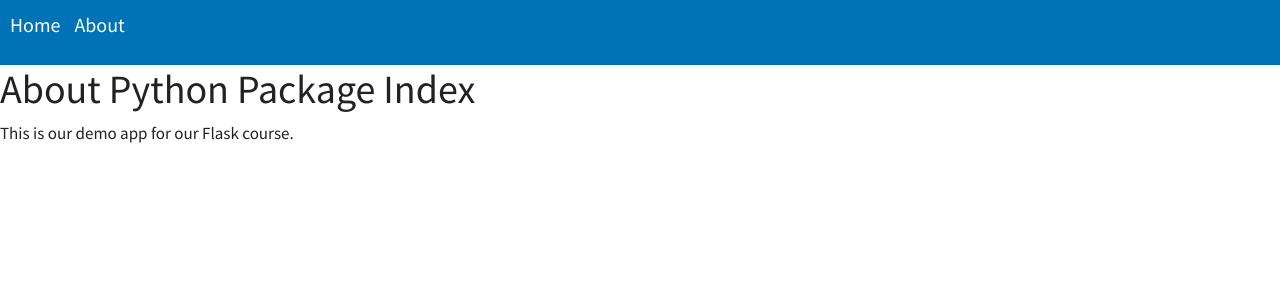
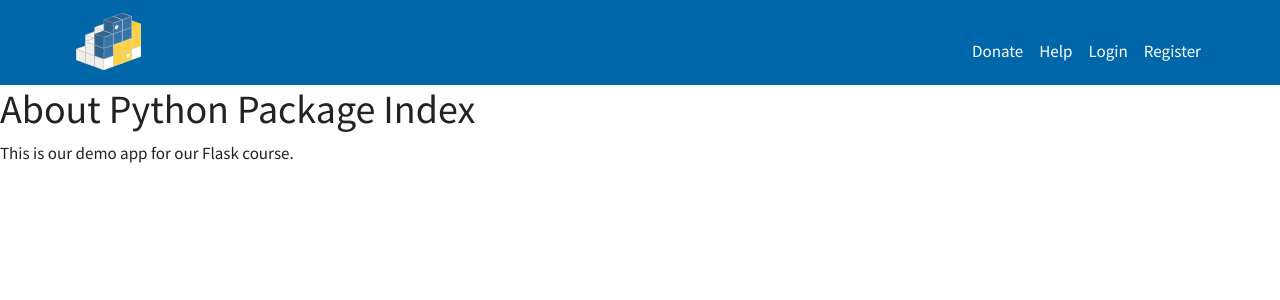
Before and after one commit to tleonhardt/pypi, a Flask app: page /about in a window 1280 px wide. Shown: the top 300 px of the page. Run offline with Flask 2, Linux system fonts and the light colour scheme; some libraries are stand-ins or nearby versions.

Commit message:
Added Bootstrap navbar

```diff
--- /dev/null
+++ b/pypi_org/static/css/nav.css
@@ -0,0 +1,80 @@
+
+.navbar {
+    border-radius: 0px;
+    padding-bottom: 10px;
+}
+
+.navbar-inverse .navbar-collapse, .navbar-inverse .navbar-form {
+    border-color: #02377c;
+
+    color: white;
+}
+
+.navbar-inverse {
+    background-color: #0066aa;
+    border-color: #0067a3;
+}
+
+.navbar-inverse .navbar-nav > .active > a, .navbar-inverse .navbar-nav > .active > a:hover, .navbar-inverse .navbar-nav > .active > a:focus {
+    color: #fff;
+    background-color: #024bbf;
+}
+
+.navbar-inverse .navbar-brand,
+.navbar-inverse .navbar-nav > li > a {
+    color: #fff;
+}
+
+.navbar-inverse .navbar-brand:hover {
+    text-decoration: underline;
+}
+
+.navbar-inverse .navbar-toggle {
+    border-color: #eee;
+}
+
+.navbar {
+    margin-bottom: 0px;
+}
+
+
+.navbar-brand img {
+    width: 65px;
+    margin-left: 60px;
+}
+
+.navbar-inverse .navbar-toggle {
+    margin-top: 20px;
+}
+
+.navbar-nav li {
+    margin-top: 20px;
+}
+
+#last_nav_link {
+    margin-right: 45px;
+}
+
+nav {
+    padding: 10px;
+    font-size: 17px;
+    color: white;
+    height: 85px;
+    background-color: #0073b7;
+}
+
+nav > a {
+    color: white;
+    margin-right: 10px;
+}
+
+.nav-expand-line {
+    height: 2px;
+    margin: 6px;
+    background-color: white;
+}
+
+#navbarSupportedContent {
+    background-color: #0066aa;
+    padding: 10px;
+}
--- a/pypi_org/static/css/site.css
+++ b/pypi_org/static/css/site.css
@@ -7,26 +7,9 @@
     font-size: 17px;
 }
 
-.title {
-    font-weight: bold;
-}
-
 .main_content {
     padding: 0px;
     margin: 0px;
-}
-
-nav {
-    background-color: #0073b7;
-    padding: 10px;
-    font-size: 20px;
-    color: white;
-    height: 65px;
-}
-
-nav > a {
-    color: white;
-    margin-right: 10px;
 }
 
 .hero {
--- a/pypi_org/templates/shared/_layout.html
+++ b/pypi_org/templates/shared/_layout.html
@@ -11,14 +11,33 @@
           integrity="sha384-Vkoo8x4CGsO3+Hhxv8T/Q5PaXtkKtu6ug5TOeNV6gBiFeWPGFN9MuhOf23Q9Ifjh" crossorigin="anonymous">
 
     <link rel="stylesheet" href="/static/css/site.css">
+    <link rel="stylesheet" href="/static/css/nav.css"/>
 
     {% block additional_css %} {% endblock %}
 </head>
 <body>
 
-<nav>
-    <a href="/">Home</a>
-    <a href="/about">About</a>
+<nav class="navbar navbar-toggleable-md navbar-inverse bg-inverse navbar-expand-md">
+    <a class="navbar-brand" href="/"><img src="/static/img/pypi-logo.svg"/></a>
+
+    <button class="navbar-toggler navbar-toggle" type="button" data-toggle="collapse"
+            data-target="#navbarSupportedContent"
+            aria-controls="navbarNav" aria-expanded="false" aria-label="Toggle navigation">
+        <div class="navbar-toggler-icon">
+            <div class="nav-expand-line"></div>
+            <div class="nav-expand-line"></div>
+            <div class="nav-expand-line"></div>
+        </div>
+    </button>
+
+    <div class="collapse navbar-collapse" id="navbarSupportedContent">
+        <ul class="navbar-nav ml-auto">
+            <li class="nav-item"><a class="nav-link" href="#">Donate</a></li>
+            <li class="nav-item"><a class="nav-link" href="#">Help</a></li>
+            <li class="nav-item"><a class="nav-link" href="/account/login">Login</a></li>
+            <li class="nav-item"><a class="nav-link" href="/account/register" id="last_nav_link">Register</a></li>
+        </ul>
+    </div>
 </nav>
 
 <div class="main_content">
```
Also changed, not shown: pypi_org/static/img/blue-cube.svg (added), pypi_org/static/img/favicon.png (added), pypi_org/static/img/pypi-logo.svg (added), pypi_org/static/img/white-cube.svg (added).
